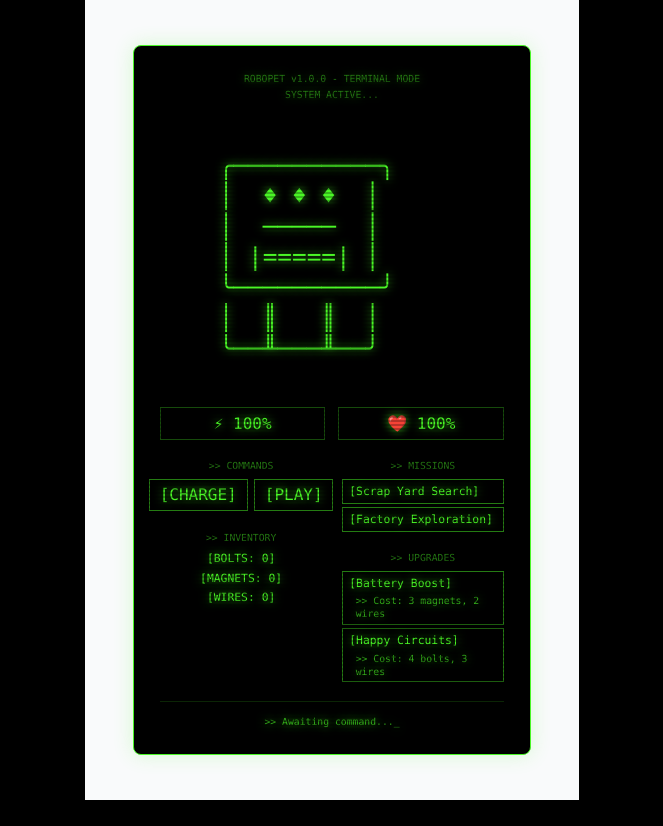
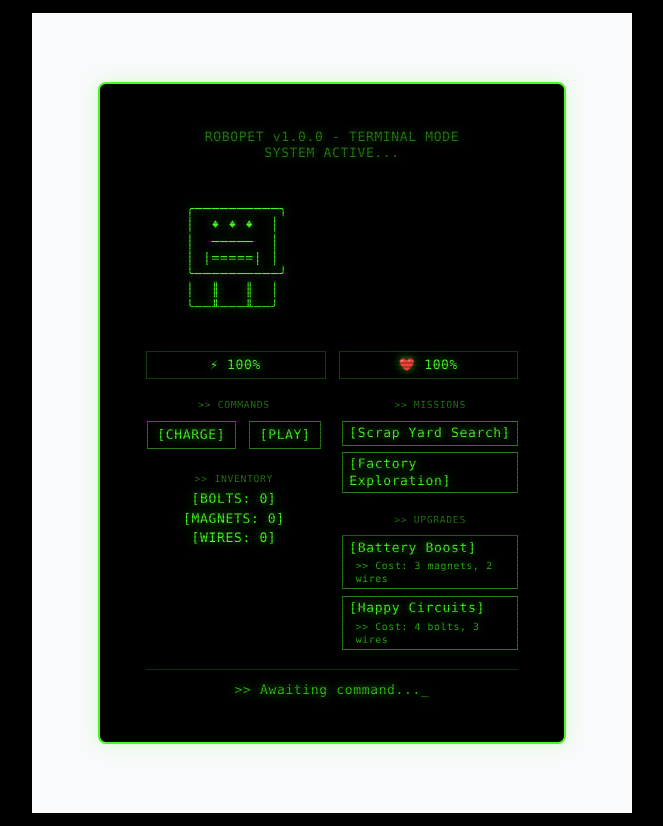
Before and after one commit to marquessam/robot-pet, a Next.js app: page / in a window 1280 px wide. Shown: the whole page, without its empty margins (308-971 px from the left). Before the commit the page ends 800 px from the top, so only its background shows below. Built offline with nearby package versions, Linux system fonts and the light colour scheme.

Commit message:
Update globals.css

```diff
--- a/src/app/globals.css
+++ b/src/app/globals.css
@@ -9,31 +9,37 @@ html, body {
   background-color: #000;
   color: #4af626;
   font-family: monospace;
+  letter-spacing: 0.05em; /* Slight spacing between letters for a retro feel */
 }
 
 body {
   display: flex;
   justify-content: center;
   align-items: center;
+  padding: 1rem; /* Extra padding around the body for spacing */
 }
 
 .terminal-container {
   width: 90%;
   max-width: 800px;
   margin: 0 auto;
+  padding: 1rem; /* Add internal padding */
   animation: fadeIn 0.5s ease-in;
+  box-sizing: border-box;
 }
 
 .terminal-glow {
-  text-shadow: 0 0 10px rgba(74, 246, 38, 0.8);
+  text-shadow: 0 0 10px rgba(74, 246, 38, 0.7);
 }
 
 .screen {
   background: #000;
-  border: 1px solid #4af626;
+  border: 2px solid #4af626; /* Slightly thicker border for emphasis */
   border-radius: 8px;
   position: relative;
   overflow: hidden;
+  padding: 1.5rem; /* Increase padding for content spacing */
+  box-sizing: border-box;
 }
 
 /* Buttons */
@@ -44,6 +50,7 @@ button {
   padding: 8px 16px;
   transition: all 0.2s ease;
   cursor: pointer;
+  margin: 0.25rem;  /* Add margin around buttons for separation */
 }
 
 button:hover:not(:disabled) {
@@ -97,6 +104,7 @@ button:disabled {
 /* Mission timer */
 .mission-timer {
   animation: pulse 1s infinite;
+  font-weight: bold;
 }
 
 /* Layout */
@@ -116,6 +124,7 @@ button:disabled {
   justify-content: center;
   width: 100%;
   max-width: 500px;
+  margin-top: 1rem;
 }
 
 .status-line {
@@ -124,6 +133,7 @@ button:disabled {
   margin-top: 2rem;
   padding-top: 1rem;
   opacity: 0.8;
+  font-size: 0.9rem;
 }
 
 /* Section styling */
@@ -131,6 +141,7 @@ button:disabled {
   text-align: center;
   margin-bottom: 0.5rem;
   opacity: 0.8;
+  font-size: 1.1rem;
 }
 
 .robot-display {
@@ -138,4 +149,22 @@ button:disabled {
   text-align: center;
   position: relative;
   display: inline-block;
+  padding: 1rem; /* Add space around the robot display */
 }
+
+/* Additional spacing for elements */
+pre {
+  margin: 0;
+  padding: 0.5rem;
+}
+
+button, .terminal-glow, .status-line {
+  font-size: 1rem;
+}
+
+/* Adjust spacing for smaller screens */
+@media (max-width: 600px) {
+  .terminal-grid {
+    grid-template-columns: 1fr;
+  }
+}
```
